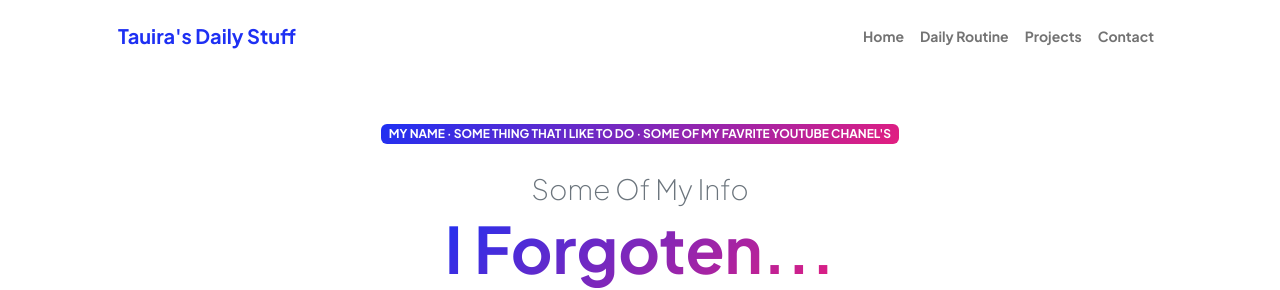
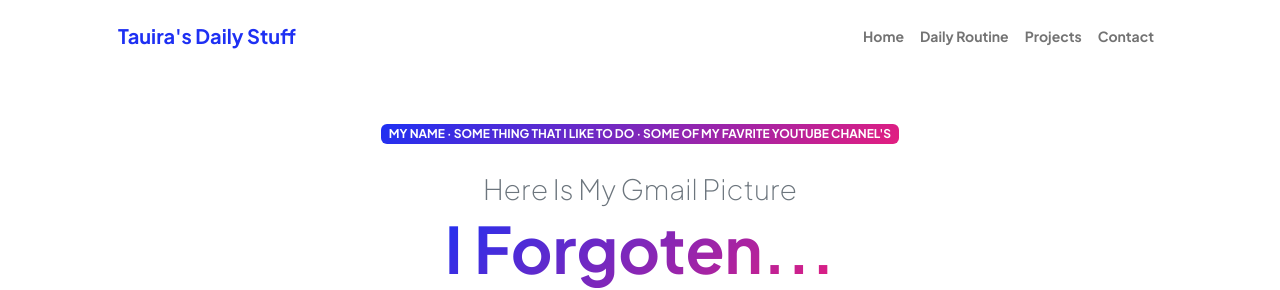
Before and after one commit to Tau-TacTic9369/My-Wonder-Project, a plain HTML site: page index.html in a window 1280 px wide. Shown: the top 290 px of the page. Drawn offline with nearby package versions, Linux system fonts and the light colour scheme.

Commit message:
commit -m

```diff
--- a/index.html
+++ b/index.html
@@ -42,7 +42,7 @@
                             <!-- Header text content-->
                             <div class="text-center text-xxl-start">
                                 <div class="badge bg-gradient-primary-to-secondary text-white mb-4"><div class="text-uppercase">My Name &middot; Some Thing That I Like To Do &middot; Some Of My Favrite YouTube Chanel's</div></div>
-                                <div class="fs-3 fw-light text-muted">Some Of My Info</div>
+                                <div class="fs-3 fw-light text-muted">Here Is My Gmail Picture</div>
                                 <h1 class="display-3 fw-bolder mb-5"><span class="text-gradient d-inline">I Forgoten...</span></h1>
                                 <div class="d-grid gap-3 d-sm-flex justify-content-sm-center justify-content-xxl-start mb-3">
                                     <a class="btn btn-primary btn-lg px-5 py-3 me-sm-3 fs-6 fw-bolder" href="resume.html">Daily Routine.</a>
```
